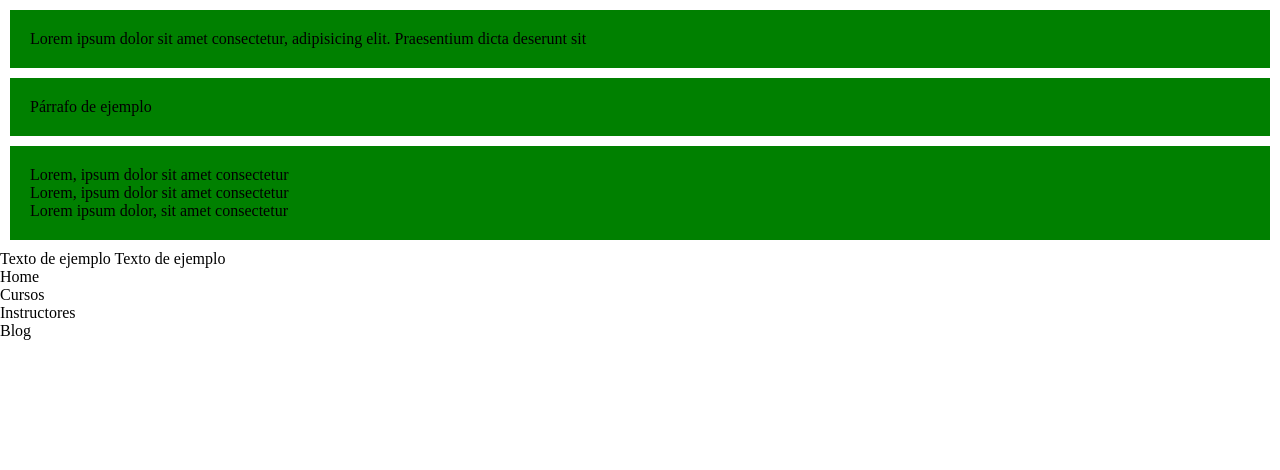
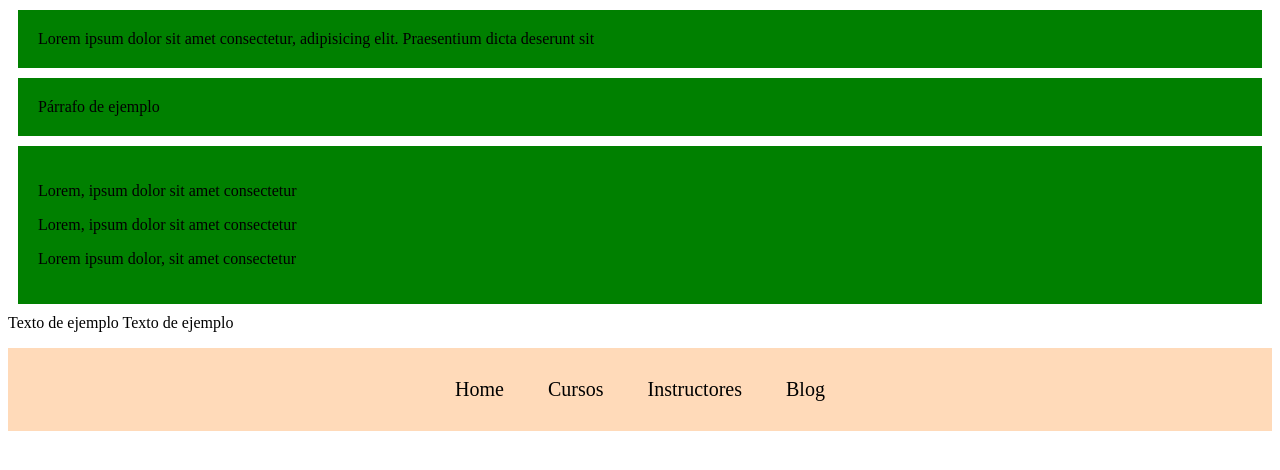
Before and after one commit to garciaarmando/definitivoHTMLCSS, a plain HTML site: page claseDisplay/index.html in a window 1280 px wide. Drawn offline with Linux system fonts and the light colour scheme.

Commit message:
Understanding display block, inline and inline-block

```diff
--- a/claseDisplay/index.html
+++ b/claseDisplay/index.html
@@ -21,7 +21,7 @@
     </div>
     <span>Texto de ejemplo</span>
     <span>Texto de ejemplo</span>
-    <ul class="Nav">
+    <ul class="nav">
         <li>Home</li>
         <li>Cursos</li>
         <li>Instructores</li>
--- a/claseDisplay/styles.css
+++ b/claseDisplay/styles.css
@@ -1,11 +1,26 @@
-* {
+/* * {
     box-sizing: border-box;
     margin: 0;
     padding: 0;
-}
+} */
 
 .block-element {
     background-color: green;
     margin: 0.625rem;
     padding: 1.25rem;
 }
+
+.nav {
+    background-color: peachpuff;
+    padding: 1.25rem;
+    list-style: none;
+    text-align: center;
+}
+
+.nav li {
+    display: inline-block;
+    font-size: 1.25rem;
+    margin: 0.625rem 0;
+    padding-left: 1.25rem;
+    padding-right: 1.25rem;
+}
```
